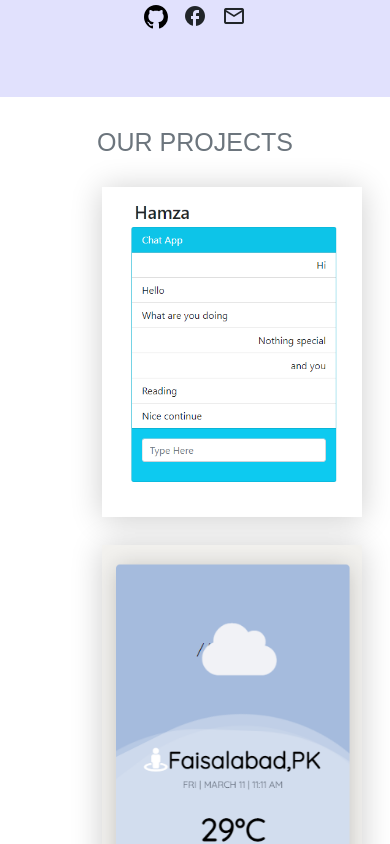
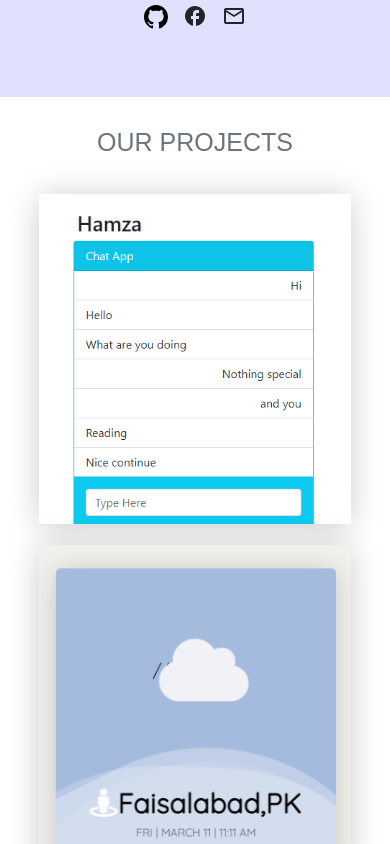
Before and after one commit to faiza203/Portfolio, a React (Create React App) app: page / in a window 390 px wide. Shown: the part 3122-3966 px from the top of the page. Built offline with nearby package versions, Linux system fonts and the light colour scheme; a web font is replaced by a local one.

Commit message:
Update projects.css

```diff
--- a/src/components/css/projects.css
+++ b/src/components/css/projects.css
@@ -1,7 +1,3 @@
-#Projects{
-  min-width: 100vw;
-}
-
 .dots button {
   height: 10px;
   width: 10px;
@@ -31,7 +27,7 @@
   height: 33rem;
   width: 26rem;
   background-repeat: no-repeat;
-  margin: 0 2em;
+  margin: .5em 2em;
   background-size: cover;
   box-shadow: 0 0.2rem 3rem rgb(0 0 0 / 20%);
   transition: all 1s ease;
@@ -78,9 +74,10 @@
   .projectImages {
     flex-direction: column;
   }
+}
+@media (max-width: 400px) {
   .projectBackgroundImageActive {
-    position: sticky;
-    left: 30%;
-    margin-bottom: 2em;
+    margin: .5em  10vw 1em 10vw;
+    width: 80vw;
   }
 }
```
